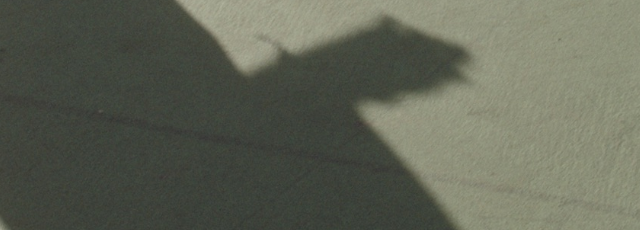
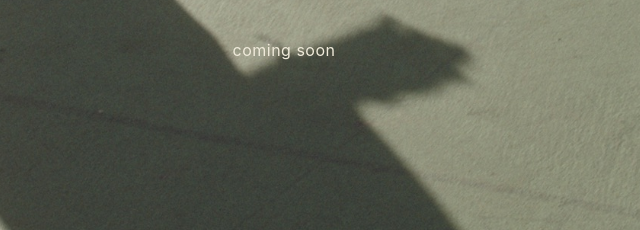
Before and after one commit to pinakes/budavari, a plain HTML site: page index.html in a window 1280 px wide. Shown: the part 453-683 px from the top of the page, 356-996 px from the left. Drawn offline with nearby package versions, Linux system fonts and the light colour scheme.

Commit message:
coming soon added

```diff
--- a/index.html
+++ b/index.html
@@ -32,6 +32,7 @@
 				<source src="assets/video.ogg" type="video/ogg">
 			</video>-->
 			<h2>Algoritmo</h2>
+			<p class="comingsoon">coming soon</p>
 			<!--<button type="button" class="play" data-toggle="modal" data-target="#watchthevideo">watch the video</button>-->
 		</div><!--env-->
 	</div><!--container-fluid-->
--- a/style/style.css
+++ b/style/style.css
@@ -38,6 +38,12 @@ h2 {
     background-size: cover;
     text-indent: -9000px;
     overflow: hidden;
+}
+p.comingsoon {
+	width: 100%;
+    text-align: center;
+    margin-top: 41px;
+    color: #EFEADA;
 }
 button.play {
 	margin: 40px auto 0 auto;
```
